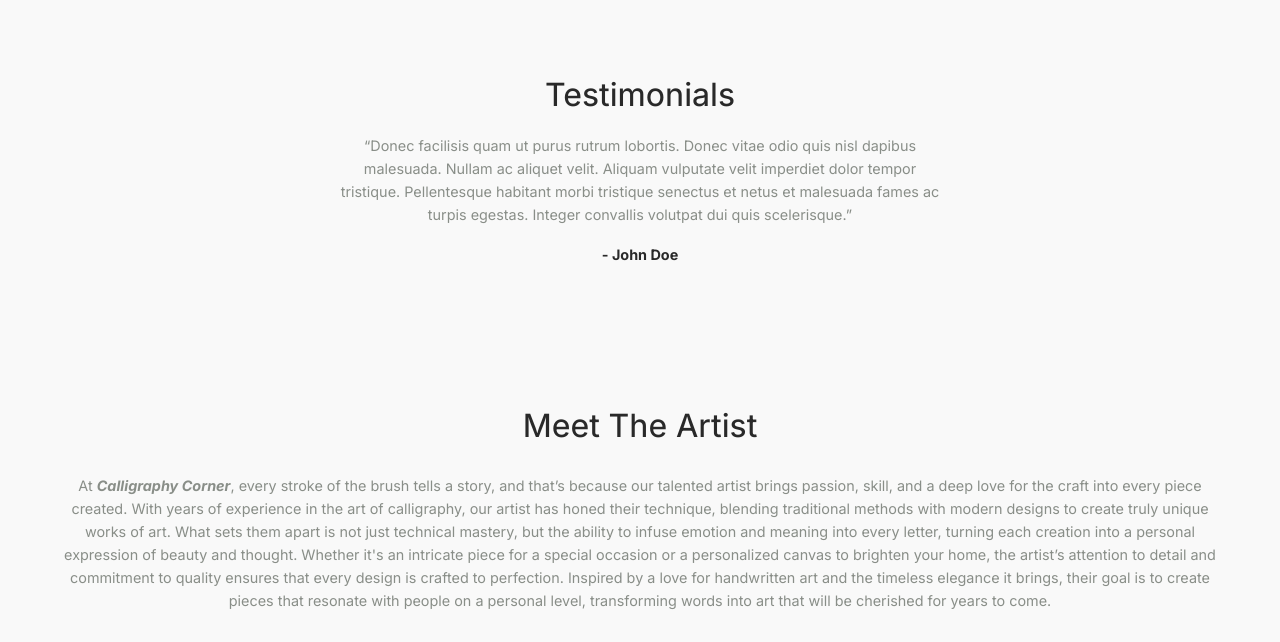
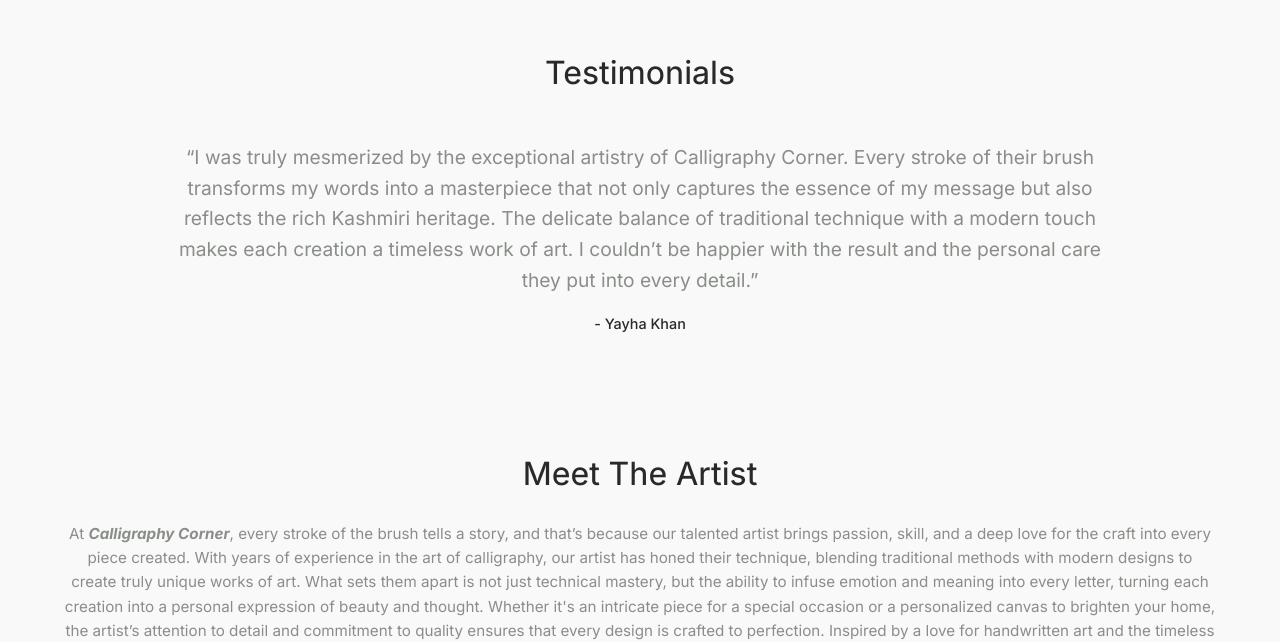
Before and after one commit to JaziqAyub/Calligraphy-Corner, a React (Create React App) app: page / in a window 1280 px wide. Shown: the part 2824-3466 px from the top of the page. Built offline with nearby package versions, Linux system fonts and the light colour scheme; no server answers.

Commit message:
testimonials x filters ui fixes etc

```diff
--- a/src/App.jsx
+++ b/src/App.jsx
@@ -22,6 +22,7 @@
 import PaymentMethod from "./components/pages/PaymentMethod";
 import UserShop from "./components/pages/UserShop";
 import Description from "./components/pages/Description";
+import LandingPage from "./components/pages/LandingPage";
 
 const App = () => {
   const message =
@@ -53,6 +54,7 @@
     fetchItem();
   }, [loading, fetchData, fetchItem]);
 
+
   return (
     <>
       <Navbar />
@@ -68,25 +70,27 @@
           <Route path="/user/login" element={<Login />} />
           <Route path="/user/forgotpass" element={<ForgotPass />} />
           <Route path="/user/resetPass/:userId" element={<ResetPass />} />
+          <Route path="/landingpage" element={<LandingPage />} />
 
           {/* secureRoutes  */}
           <Route path="/user/delete/:userId" element={<DeleteUser />} />
           <Route path="/user/secureprofile" element={<SecureProfile />} />
 
           {/* frontend  */}
-            <Route path = "/admin/profile" element= {<UserProfile/>}/>
-            <Route path = "/adminshop" element= {<Shop/>}/>
-            <Route path = "/usershop" element= {<UserShop/>}/>
-            <Route path = "/admin/upload" element= {<UploadItemPic/>}/>
-            <Route path = "/item/description/:id" element= {<Description/>}/>
+          <Route path="/admin/profile" element={<UserProfile />} />
+          <Route path="/adminshop" element={<Shop />} />
+          <Route path="/usershop" element={<UserShop />} />
+          <Route path="/admin/upload" element={<UploadItemPic />} />
+          <Route path="/item/description/:id" element={<Description />} />
 
-            {/* paymentRoute */}
-            <Route path = "/order/payment/:id" element= {<OrderPayment/>}/>
-            <Route path = "/payment/:orderId" element= {<PaymentMethod/>}/>
+          {/* paymentRoute */}
+          <Route path="/order/payment/:id" element={<OrderPayment />} />
+          <Route path="/payment/:orderId" element={<PaymentMethod />} />
         </Routes>
       </div>
 
       <Footer />
+
     </>
   );
 };
--- a/src/components/pages/Home.css
+++ b/src/components/pages/Home.css
@@ -265,8 +265,8 @@
     width: 300px;
   }
 }
-.customImg1{
-margin-left: 10px;
+.customImg1 {
+  margin-left: 10px;
 }
 
 .customImg2 {
@@ -390,35 +390,27 @@
   font-size: 0.9rem;
 }
 
-
 /* ARTIST  */
-.artist{
+.artist {
   display: flex;
   flex-direction: column;
   justify-content: center;
   align-items: center;
   /* border: 2px solid red; */
   min-height: 35vh;
-  h1{
+  h1 {
     font-weight: 450;
     color: #292929;
   }
-  p{
+  p {
     line-height: 1.6;
-    font-size: 0.9rem;
+    font-size: 0.95rem;
     color: #898e88;
     width: 90%;
     margin-top: 1.8rem;
     text-align: center;
   }
 }
-
-
-
-
-
-
-
 
 .home-container {
   display: flex;
@@ -534,6 +526,73 @@
   margin-bottom: 20px;
 }
 
+.testimonials {
+  /* position: relative; */
+  /* text-align: center; */
+  padding: 2rem;
+  /* background-color: #f8f8f8; */
+  height: 300px;
+  /* border: 1px solid red; */
+}
+
+.testimonial-container {
+  max-width: 1000px;
+  min-width: 1000px;
+  height: 400px;
+  /* border: 2px solid rgb(24, 12, 163); */
+  margin: 0 auto;
+  padding: 20px;
+  position: relative; /* enables absolute positioning of children */
+  /* border: 2px solid red; */
+  div {
+    margin-top: 50px;
+  }
+}
+
+.testimonial-container h1 {
+  margin-bottom: 20px;
+  font-weight: 450;
+  color: #292929;
+}
+
+.testimonial-container p {
+  line-height: 1.6;
+  font-size: 1.2rem;
+  color: #898e88;
+}
+
+.testimonial-container h4 {
+  margin-top: 20px;
+  color: #292929;
+  font-size: 0.9rem;
+  font-weight: 500;
+}
+
+/* Positioning the arrow buttons */
+.arrow-left,
+.arrow-right {
+  position: absolute;
+  top: 45%;
+  transform: translateY(-50%);
+  background: transparent;
+  border: none;
+  cursor: pointer;
+  font-size: 1.5rem; /* adjust size as needed */
+  color: rgba(128, 128, 128, 0.821);
+}
+
+/* Place the left arrow on the left side */
+.arrow-left {
+  left: -200px; /* adjust offset as needed */
+  font-size: 50px;
+}
+
+/* Place the right arrow on the right side */
+.arrow-right {
+  right: -200px; /* adjust offset as needed */
+  font-size: 50px;
+}
+
 @media (max-width: 768px) {
   .home-container h1 {
     font-size: 2.2rem;
--- a/src/components/pages/Home.jsx
+++ b/src/components/pages/Home.jsx
@@ -1,7 +1,7 @@
-import React from "react";
+import React, { useState } from "react";
 // import Card from "../sharedComponent/Card";
 import "./Home.css";
-import {  useNavigate } from "react-router-dom";
+import { useNavigate } from "react-router-dom";
 import HeroImg from "../../assets/HeroImg.png";
 import Component2 from "../../assets/Component2.png";
 import ALLAH from "../../assets/ALLAH.jpg";
@@ -17,10 +17,49 @@
 import { HiOutlineShoppingBag } from "react-icons/hi";
 import { MdWorkspacePremium } from "react-icons/md";
 import { LuHeartHandshake } from "react-icons/lu";
+import { IoIosArrowDropleft, IoIosArrowDropright } from "react-icons/io";
+import "animate.css";
 
-const Home = (props) => {
+const Home = () => {
   const navigate = useNavigate();
 
+  const testimonialsData = [
+    {
+      heading: "Testimonials",
+      message:
+        "“I was truly mesmerized by the exceptional artistry of Calligraphy Corner. Every stroke of their brush transforms my words into a masterpiece that not only captures the essence of my message but also reflects the rich Kashmiri heritage. The delicate balance of traditional technique with a modern touch makes each creation a timeless work of art. I couldn’t be happier with the result and the personal care they put into every detail.”",
+      person: "- Yayha Khan",
+    },
+    {
+      heading: "Testimonials",
+      message:
+        "“From my very first consultation, Calligraphy Corner impressed me with their passion for the craft. They took the time to understand my vision and infused it with a unique blend of classical calligraphy and contemporary design. The result is a stunning piece that elevates the beauty of my words. Every detail speaks volumes about their dedication to quality and creativity.”",
+      person: "- Zulfikar Imtiyaz",
+    },
+    {
+      heading: "Testimonials",
+      message:
+        "“Calligraphy Corner has a rare talent for turning simple phrases into a visual symphony of art and emotion. Their work is a beautiful fusion of tradition and innovation, where each letter is crafted with precision and care. I am incredibly proud to display this artwork and grateful for the experience.”",
+      person: "- Noorain Niyaz",
+    },
+  ];
+
+  const [currentTestimonial, setCurrentTestimonial] = useState(0);
+
+  const handleNext = () => {
+    // Move to the next testimonial (wrap around to start if at end)
+    setCurrentTestimonial(
+      (prevIndex) => (prevIndex + 1) % testimonialsData.length
+    );
+  };
+
+  const handlePrev = () => {
+    // Move to the previous testimonial (wrap around to end if at start)
+    setCurrentTestimonial(
+      (prevIndex) =>
+        (prevIndex - 1 + testimonialsData.length) % testimonialsData.length
+    );
+  };
   // const [username, setUsername] = useState("")
 
   // const fetchData = async () => {
@@ -38,13 +77,15 @@
   //   fetchData()
   // },[])
 
-
   const handleExplore = () => {
     navigate("/usershop");
   };
 
   const handleCustomization = () => {
-    window.open("https://www.instagram.com/direct/t/17845846670587721", "_blank");
+    window.open(
+      "https://www.instagram.com/direct/t/17845846670587721",
+      "_blank"
+    );
   };
 
   // const {store} = useContext(ContextJ)
@@ -227,26 +268,49 @@
                 </ul>
               </p>
             </div>
-            <button className="customButton" onClick={handleCustomization}>Customize</button>
+            <button className="customButton" onClick={handleCustomization}>
+              Customize
+            </button>
           </div>
         </div>
       </div>
 
       {/* Testimonials  */}
 
-      <div className="testimonials">
-        <div className="testHeading">
-          <h1>Testimonials</h1>
-          <p>
-            “Donec facilisis quam ut purus rutrum lobortis. Donec vitae odio
-            quis nisl dapibus malesuada. Nullam ac aliquet velit. Aliquam
-            vulputate velit imperdiet dolor tempor tristique. Pellentesque
-            habitant morbi tristique senectus et netus et malesuada fames ac
-            turpis egestas. Integer convallis volutpat dui quis scelerisque.”
+      <div
+        className="testimonials"
+        style={{ position: "relative", margin: "2rem 0" }}
+      >
+        <div className="testimonial-container">
+          <h1>{testimonialsData[currentTestimonial].heading}</h1>
+          <div  key={currentTestimonial} // re-renders on testimonial change
+            className="animate__animated animate__fadeInRightBig">
+          <p
+
+          >
+            {testimonialsData[currentTestimonial].message}
           </p>
-        </div>
-        <div className="testPerson">
-          <h4>- John Doe</h4>
+          <h4 >{testimonialsData[currentTestimonial].person}</h4>
+          </div>
+
+
+          {/* Left arrow button */}
+          <button
+            className="arrow-left"
+            onClick={handlePrev}
+            aria-label="Previous testimonial"
+          >
+            <IoIosArrowDropleft />
+          </button>
+
+          {/* Right arrow button */}
+          <button
+            className="arrow-right"
+            onClick={handleNext}
+            aria-label="Next testimonial"
+          >
+            <IoIosArrowDropright />
+          </button>
         </div>
       </div>
 
--- /dev/null
+++ b/src/components/pages/LandingPage.jsx
@@ -0,0 +1,23 @@
+import React from "react";
+import { Link } from "react-router-dom";
+
+const LandingPage = ({ onClose }) => {
+  return (
+    <div className="landing-container">
+      <button className="close-btn" onClick={onClose}>❌</button>
+      <h1>Welcome!</h1>
+      <div className="landRegister">
+        <Link to="/user/register">
+          <button>Register</button>
+        </Link>
+      </div>
+      <div className="landLogin">
+        <Link to="/user/login">
+          <button>Login</button>
+        </Link>
+      </div>
+    </div>
+  );
+};
+
+export default LandingPage;
--- a/src/components/pages/UserShop.css
+++ b/src/components/pages/UserShop.css
@@ -70,7 +70,7 @@
 
   .useritem-title {
     font-size: 1.2rem;
-    font-weight: 600;
+    font-weight: 500;
     color: #181717;
     margin: 0;
     margin-top: 15px;
@@ -83,7 +83,7 @@
 
   .useritem-cost {
     font-size: 1.3rem;
-    font-weight: 800;
+    font-weight: 700;
     color: #1e1c1c;
     margin-top: -10px;
   }
@@ -106,3 +106,69 @@
   .userbuy-now-btn:hover {
     background-color:  #3e5b52;
   }
+
+
+
+  /* FILTER */
+
+  .filter-container {
+    display: flex;
+    justify-content: center;
+    align-items: center;
+    flex-wrap: wrap;
+    gap: 2rem;
+    padding: 1rem;
+    /* background-color: #f8f9fa; */
+    border-radius: 10px;
+    border-bottom-right-radius: 0px;
+    border-bottom-left-radius: 0px;
+    /* box-shadow: 0 4px 6px rgba(0, 0, 0, 0.1); */
+    max-width: 800px;
+    margin: 2.8rem auto;
+  }
+
+  .filter-group {
+    display: flex;
+    flex-direction: column;
+    gap: 0.5rem;
+  }
+
+  label {
+    font-weight: 600;
+    color: #e5e8ec;
+    font-size: 0.9rem;
+    margin-bottom: 0.25rem;
+  }
+
+  select {
+    appearance: none;
+    padding: 0.5rem 1rem;
+    border: 1px solid #ced4da;
+    border-radius: 5px;
+    background-color: white;
+    font-size: 1rem;
+    min-width: 150px;
+    background-repeat: no-repeat;
+    background-position: right 1rem center;
+    transition: border-color 0.15s ease-in-out, box-shadow 0.15s ease-in-out;
+  }
+
+  /* option {
+
+  } */
+
+  @media (max-width: 600px) {
+    .filter-container {
+      flex-direction: column;
+      align-items: stretch;
+      padding: 1rem;
+    }
+
+    .filter-group {
+      width: 100%;
+    }
+
+    select {
+      width: 100%;
+    }
+  }
```
Also changed, not shown: src/components/pages/Login.jsx (+11 -5 lines), src/components/pages/UserShop.jsx (+72 -17 lines).
